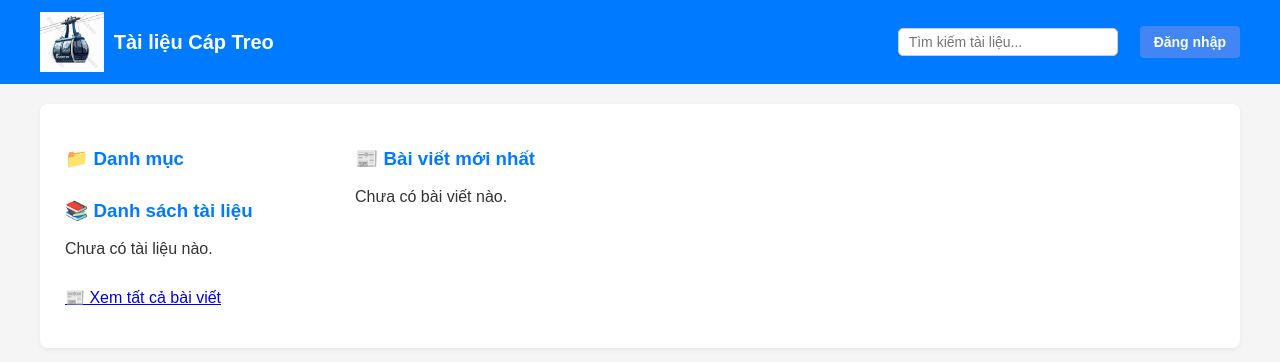
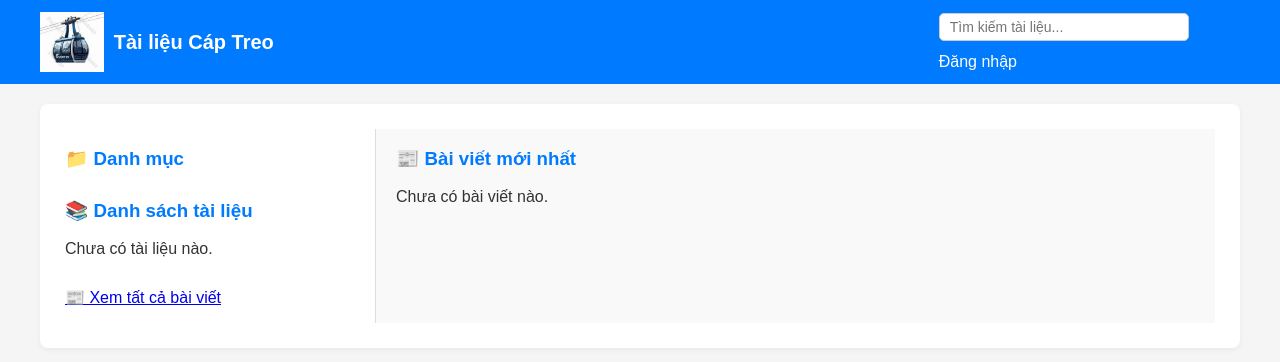
Before and after one commit to tailieucaptreo/captreobnc, a Django app: page / in a window 1280 px wide. Shown: the top 362 px of the page. Run offline with Django 5.2, Linux system fonts and the light colour scheme; data that the repository does not hold is empty; some libraries are stand-ins or nearby versions.

Commit message:
cap nhat style.css

```diff
--- a/static/css/style.css
+++ b/static/css/style.css
@@ -27,20 +27,15 @@
   align-items: center;
 }
 
-.navbar .left {
-  flex: 1;
-  display: flex;
-  align-items: center;
-}
+.navbar .left,
 .navbar .right {
   display: flex;
   align-items: center;
   gap: 12px;
-  margin-left: auto;  /* ✅ Đẩy ô tìm kiếm sang phải */
 }
 
 .navbar a {
-  color: rgb(255, 255, 255);
+  color: white;
   text-decoration: none;
 }
 
@@ -67,7 +62,7 @@
 /* ✅ Cột trái nhỏ hơn */
 .left-panel {
   flex: 1;
-  max-width: 240px;        /* ⬅️ Giới hạn chiều rộng */
+  max-width: 280px;        /* ⬅️ Giới hạn chiều rộng */
   padding-right: 20px;
   box-sizing: border-box;
   word-wrap: break-word;   /* ⬅️ Cho chữ tự xuống dòng */
@@ -78,8 +73,8 @@
 .right-panel {
   flex: 3;
   padding-left: 20px;
-  background: none;
-  border-left: none;
+  background: #f9f9f9;
+  border-left: 1px solid #ddd;
   box-sizing: border-box;
 }
 
@@ -102,19 +97,12 @@
 }
 
 button {
-  padding: 8px 18px;
+  padding: 8px 12px;
   background: #007BFF;
   color: white;
   border: none;
-  border-radius: 4px;
   cursor: pointer;
-  font-size: 16px;
-  transition: background 0.2s;
 }
-button:hover {
-  background: #0056b3;
-}
-
 
 /* ==== Danh sách ==== */
 ul {
@@ -175,9 +163,8 @@
 /* ==== Ô tìm kiếm ==== */
 .search-box {
   position: relative;
-  max-width: 220px;  /* giảm nhẹ nếu bị tràn */
-  width: 250px;
-  flex-shrink: 1;
+  max-width: 250px;
+  width: 100%;
 }
 
 #live-search {
@@ -258,37 +245,3 @@
     height: 40px;
   }
 }
-
-a[href*="google-oauth2"]:hover {
-  background-color: #3367D6;
-}
-
-/* ===== Fix hiển thị nút đăng nhập ===== */
-.navbar .right a[href*="google-oauth2"] {
-  margin-left: 10px;
-  flex-shrink: 0;
-}
-
-/* Nếu cần giảm chiều ngang ô tìm kiếm tránh đẩy nút login ra khỏi view */
-.search-box {
-  max-width: 220px;
-  flex-shrink: 1;
-}
-
-/* ✅ Làm rõ nút đăng nhập Google */
-.right a[href*="google-oauth2"] {
-  display: inline-block !important;
-  background-color: #4285F4;
-  padding: 8px 14px;
-  font-size: 14px;
-  font-weight: bold;
-  border-radius: 4px;
-  text-decoration: none;
-  border: none;
-  margin-left: 10px;
-  white-space: nowrap;
-}
-
-.right a[href*="google-oauth2"]:hover {
-  background-color: #3367D6;
-}
```
